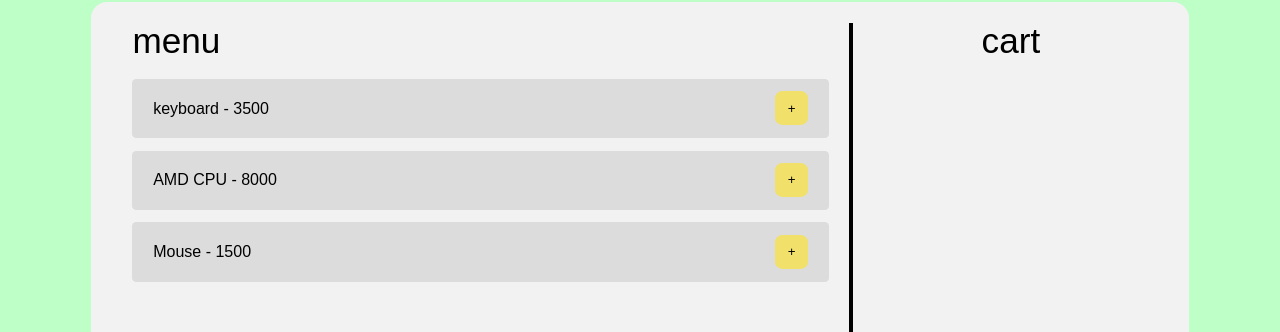
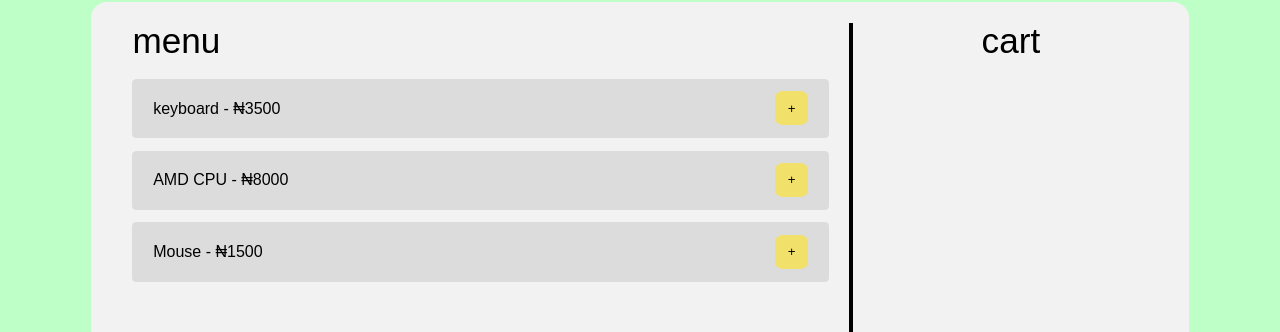
Before and after one commit to taofik-adeniyi/react-cart, a React (Create React App) app: page / in a window 1280 px wide. Shown: the part 148-480 px from the top of the page. Built offline with nearby package versions, Linux system fonts and the light colour scheme.

Commit message:
made the total a function and works also did more componental edits

```diff
--- a/src/components/MenuItem.js
+++ b/src/components/MenuItem.js
@@ -1,13 +1,22 @@
 import React from 'react';
 
-function MenuItem() {
+function MenuItem({productName, price, addToCart, sku}) {
     return (
+        // <div class="menu-item">
+        //     <span class="menu-text">
+        //         Mouse - ₦ 199
+        //     </span>
+        //     <span class="menu-action">
+        //         <button>+</button>
+        //     </span>
+        // </div>
         <div className="menu-item">
             <span className="menu-text">
-                Mouse - ₦ 199
+            {`${productName} - ₦${price}`}
+            {/* Mouse - ₦ 199 */}
             </span>
             <span className="menu-action">
-                <button>+</button>
+                <button onClick={() => addToCart(sku)}>+</button>
             </span>
         </div>
     );
--- a/src/containers/Menu.js
+++ b/src/containers/Menu.js
@@ -1,5 +1,5 @@
 import React from 'react';
-
+import MenuItem from '../components/MenuItem'
 
 function Menu({ menuData, addToCart }) {
     return (
@@ -8,12 +8,18 @@ function Menu({ menuData, addToCart }) {
             <div id="menu-area">
                 {
                     Object.keys(menuData).map((k, index) => (
-                        <div className="menu-item" key={index}>
-                            <span className="menu-text">{ `${menuData[k].productName} - ${menuData[k].price}` }</span>
-                            <span className="menu-action">
-                                <button onClick={() => addToCart(k)}>+</button>
-                            </span>
-                        </div>
+                        // <div className="menu-item" key={index}>
+                        //     <span className="menu-text">{ `${menuData[k].productName} - ${menuData[k].price}` }</span>
+                        //     <span className="menu-action">
+                        //         <button onClick={() => addToCart(k)}>+</button>
+                        //     </span>
+                        // </div>
+                        <MenuItem productName={menuData[k].productName}
+                        price={menuData[k].price}
+                        addToCart={addToCart}
+                        sku={k}
+                        key={index}
+                        />
                     ))
                 }
             </div>
--- a/src/containers/MenuCart.js
+++ b/src/containers/MenuCart.js
@@ -1,4 +1,4 @@
-import React, {useState} from 'react';
+import React, {useState, useEffect} from 'react';
 import Menu from './Menu';
 import Cart from './Cart';
 
@@ -21,6 +21,16 @@ function MenuCart() {
     const [cartData, setCartData] = useState({})
 
     const [cartTotal, setCartTotal] = useState(0)
+
+    useEffect(() => {
+        let total = 0
+        Object.keys(cartData).map((sku, _) => {
+            let qty = cartData[sku]
+            let price = menuData[sku].price
+            total += qty * price
+        })
+        setCartTotal(total)
+    }, [cartData])
 
     const addToCart = sku => {
         let newCart = { ...cartData }
```
